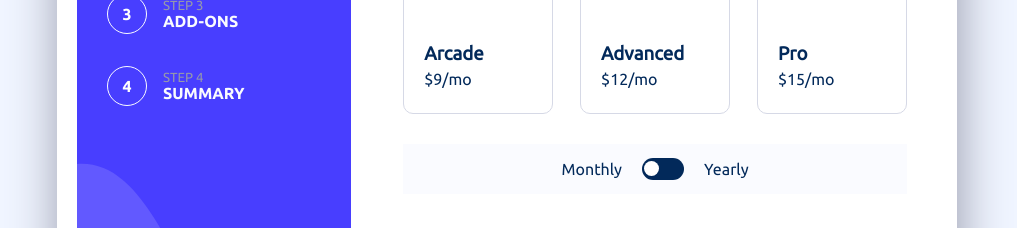
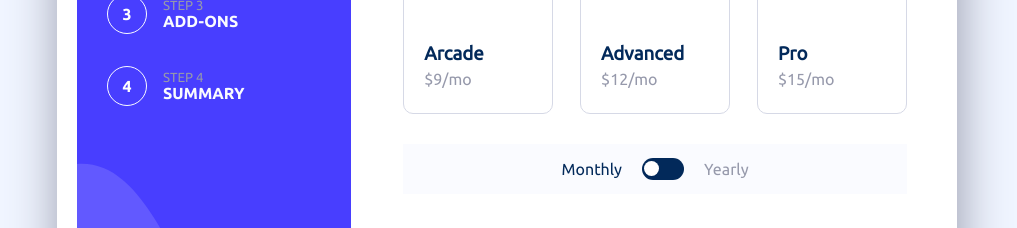
Before and after one commit to kofi-kusi/multi-step-form, a React (Vite) app: page /step1 in a window 1280 px wide. Both pictures are taken after typing "Sample", "name@example.com", "5551234" into the empty fields and a click on the button "Next Step". Shown: the part 295-523 px from the top of the page, without its empty margins (133-1150 px from the left). Built offline with nearby package versions, Linux system fonts and the light colour scheme.

Commit message:
change text color of active plan

```diff
--- a/src/App.css
+++ b/src/App.css
@@ -146,10 +146,19 @@ input::after:invalid {
 /* step 2 */
 main.plans {
   margin-bottom: 100px;
+
+}
+
+main p {
+  color: hsl(231, 11%, 63%);
 }
 
 .row {
   display: flex;
+}
+
+.active-plan {
+  color: hsl(213, 96%, 18%);
 }
 
 .plan-card--section {
--- a/src/steps/Step2.jsx
+++ b/src/steps/Step2.jsx
@@ -2,6 +2,7 @@ import Header from "../components/Header";
 import StepsNavigator from "../components/StepsNavigator";
 import { selectPlan } from "../constants";
 import { useState } from "react";
+import { clsx } from "clsx"
 
 function Step2(props) {
   const [timing, setTiming] = useState(true)
@@ -45,13 +46,12 @@ function Step2(props) {
           {planElements}
         </div>
         <div className="plan--timing row">
-          <p>Monthly</p>
+          <p className={clsx(isMontly && "active-plan")}>Monthly</p>
           <label className="switch" onChange={switchTiming}>
             <input type="checkbox" />
             <span className="slider round"></span>
           </label>
-          {/* <button onClick={switchTiming}></button> */}
-          <p>Yearly</p>
+          <p className={clsx(isYearly && "active-plan")}>Yearly</p>
         </div>
       </main>
       <StepsNavigator
```
